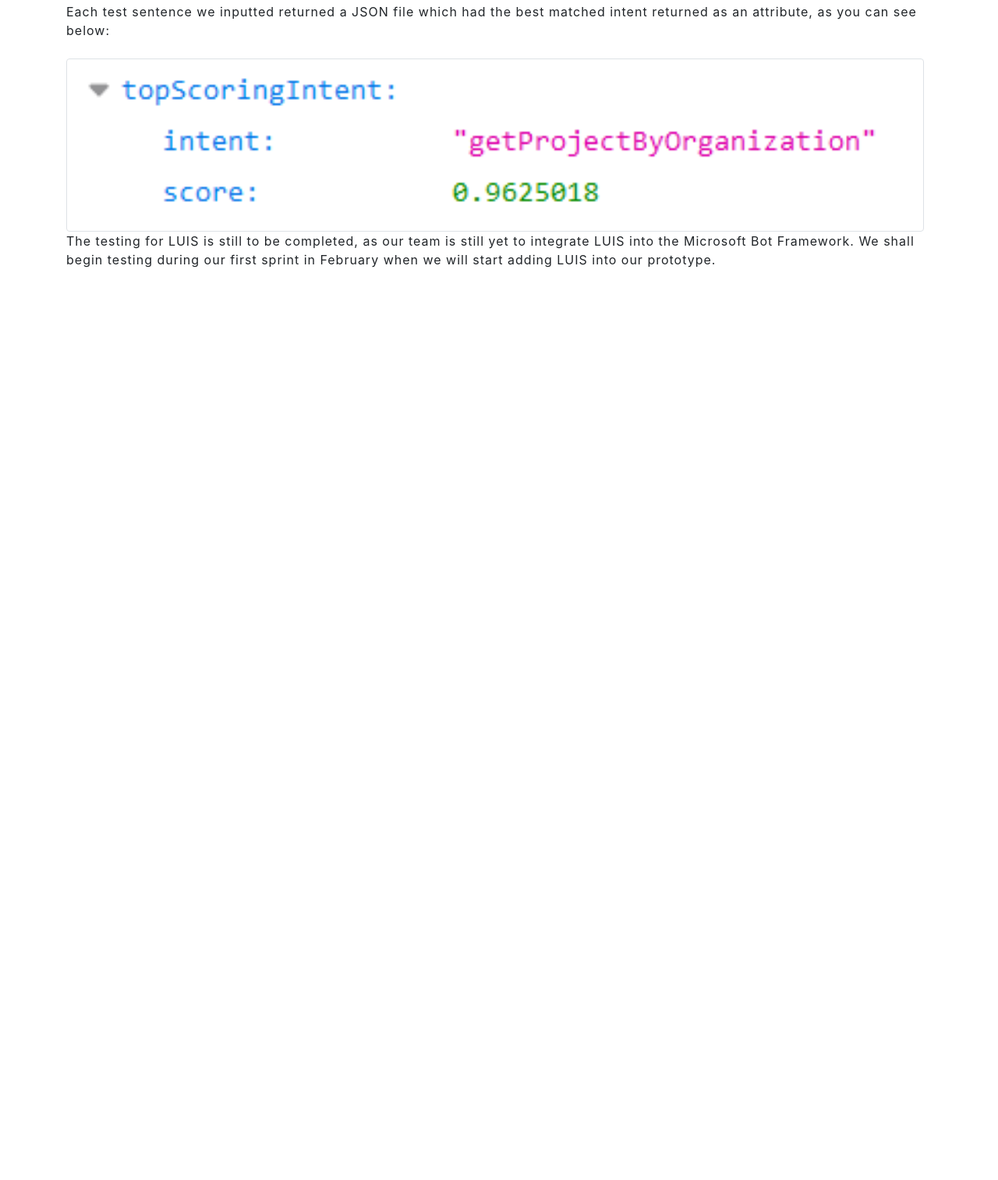
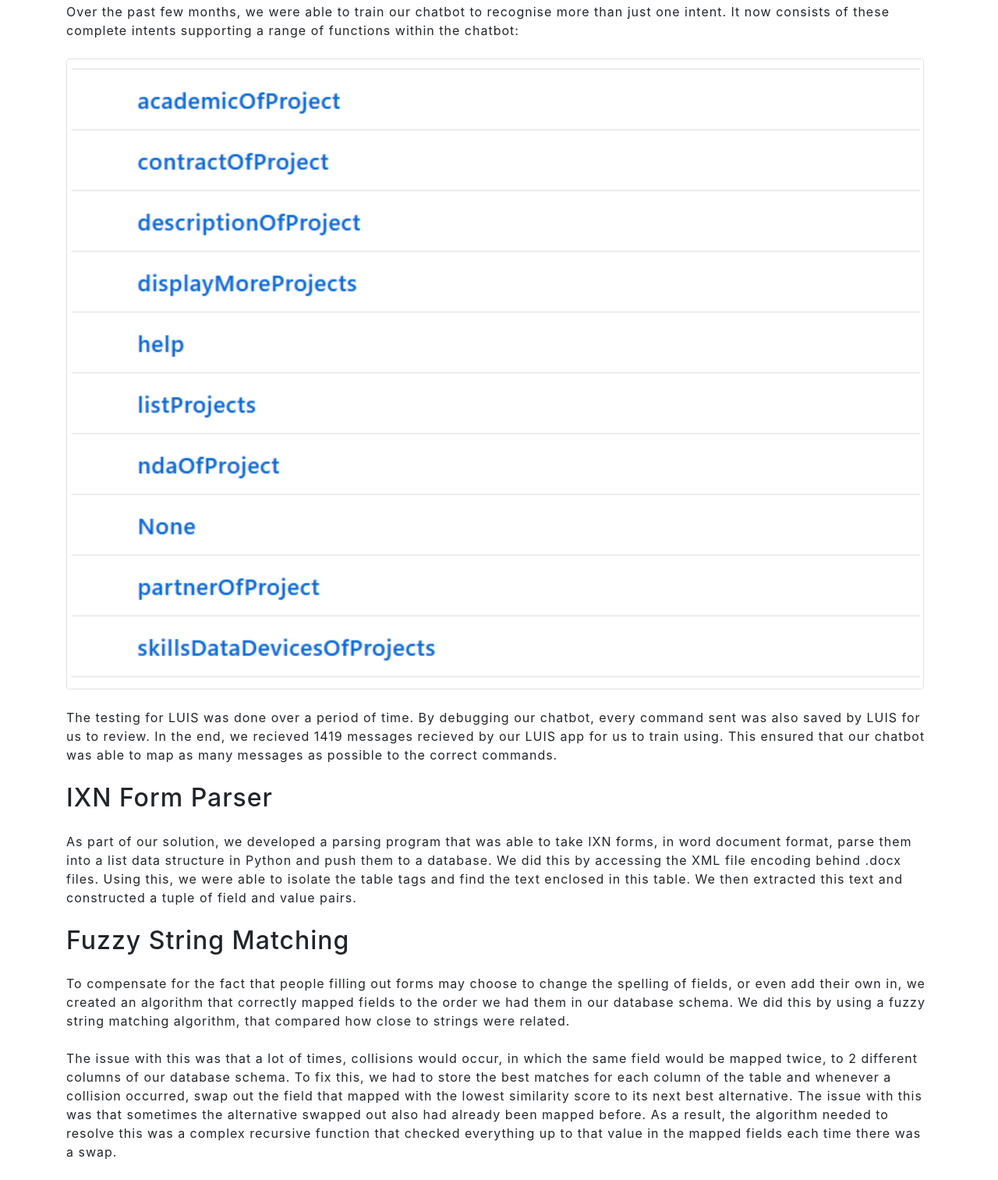
Before and after one commit to GCHeroes1/Group42Website, a website with bundled scripts: page 3algorithms.html in a window 1280 px wide. Shown: the part 2119-3632 px from the top of the page at 78% size. Before the commit the page ends 2488 px from the top, so only its background shows below. Built offline with nearby package versions, Linux system fonts and the light colour scheme.

Commit message:
algo page done
Took 40 minutes

```diff
--- a/3algorithms.html
+++ b/3algorithms.html
@@ -98,7 +98,7 @@
     <div class="container">
       <div class="row">
         <div class="col-lg-12 mx-auto">
-          <h2 class="text-black mb-4">Experiment setup</h2>
+          <h2 class="text-black mb-4">LUIS Setup</h2>
           <p class="text-black mb-4">LUIS first needs to be trained with sample sentences for each type of intent. So, using the previous example, the user intent “Show Projects” can be written in many different ways:</p>
           <p class="text-black-50" style="font-size:20px">
             <i>"Find all projects related to AI"</i><br>
@@ -127,19 +127,54 @@
     <div class="container">
       <div class="row">
         <div class="col-lg-12 mx-auto">
-          <h2 class="text-black mb-4">Experiment results</h2>
+          <h2 class="text-black mb-4">LUIS Deployment Results</h2>
           <p class="text-black mb-4">
-            Each test sentence we inputted returned a JSON file which had the best matched intent returned as an attribute, as you can see below:
+            Over the past few months, we were able to train our chatbot to recognise more than just one intent. It now consists
+            of these complete intents supporting a range of functions within the chatbot:
           </p>
-          <img src="img/LUIS%20Test%20Result.png" class="img-thumbnail" alt="" width="1100">
+          <img src="img/LUIS%20intents.png" class="img-thumbnail" alt="" width="1100">
           <p class="text-black mb-4">
-            The testing for LUIS is still to be completed, as our team is still yet to integrate LUIS into the Microsoft Bot Framework. We shall begin testing
-            during our first sprint in February when we will start adding LUIS into our prototype.
+            <br>
+            The testing for LUIS was done over a period of time. By debugging our chatbot, every command sent was also saved by LUIS
+             for us to review. In the end, we recieved 1419 messages recieved by our LUIS app for us to train using. This ensured that
+             our chatbot was able to map as many messages as possible to the correct commands.
           </p>
         </div>
       </div>
       <!--<img src="img/ipad.png" class="img-fluid" alt="">-->
     </div>
+  </section>
+
+  <section id="miner" class="miner-section">
+  <div class="container">
+    <div class="row">
+      <div class="col-lg-12 mx-auto">
+        <h2 class="text-black mb-4">IXN Form Parser</h2>
+        <p class="text-black mb-4">
+          As part of our solution, we developed a parsing program that was able to take IXN forms, in word document format,
+          parse them into a list data structure in Python and push them to a database. We did this by accessing the XML
+          file encoding behind .docx files. Using this, we were able to isolate the table tags and find the text enclosed
+          in this table. We then extracted this text and constructed a tuple of field and value pairs.
+        </p>
+      </div>
+      <div class="col-lg-12 mx-auto">
+        <h2 class="text-black mb-4">Fuzzy String Matching</h2>
+        <p class="text-black mb-4">
+          To compensate for the fact that people filling out forms may choose to change the spelling of fields, or even
+          add their own in, we created an algorithm that correctly mapped fields to the order we had them in our database schema.
+          We did this by using a fuzzy string matching algorithm, that compared how close to strings were related.
+          <br><br>
+          The issue with this was that a lot of times, collisions would occur, in which the same field would be mapped twice, to
+          2 different columns of our database schema. To fix this, we had to store the best matches for each column of the table and
+          whenever a collision occurred, swap out the field that mapped with the lowest similarity score to its next best alternative. The
+          issue with this was that sometimes the alternative swapped out also had already been mapped before. As a result, the algorithm
+          needed to resolve this was a complex recursive function that checked everything up to that value in the mapped fields
+          each time there was a swap.
+        </p>
+      </div>
+    </div>
+    <!--<img src="img/ipad.png" class="img-fluid" alt="">-->
+  </div>
   </section>
 
 <!--  &lt;!&ndash; Discussions Section &ndash;&gt;-->
```
Also changed, not shown: 6achievement.html (+3 -27 lines), img/LUIS intents.png (added).
